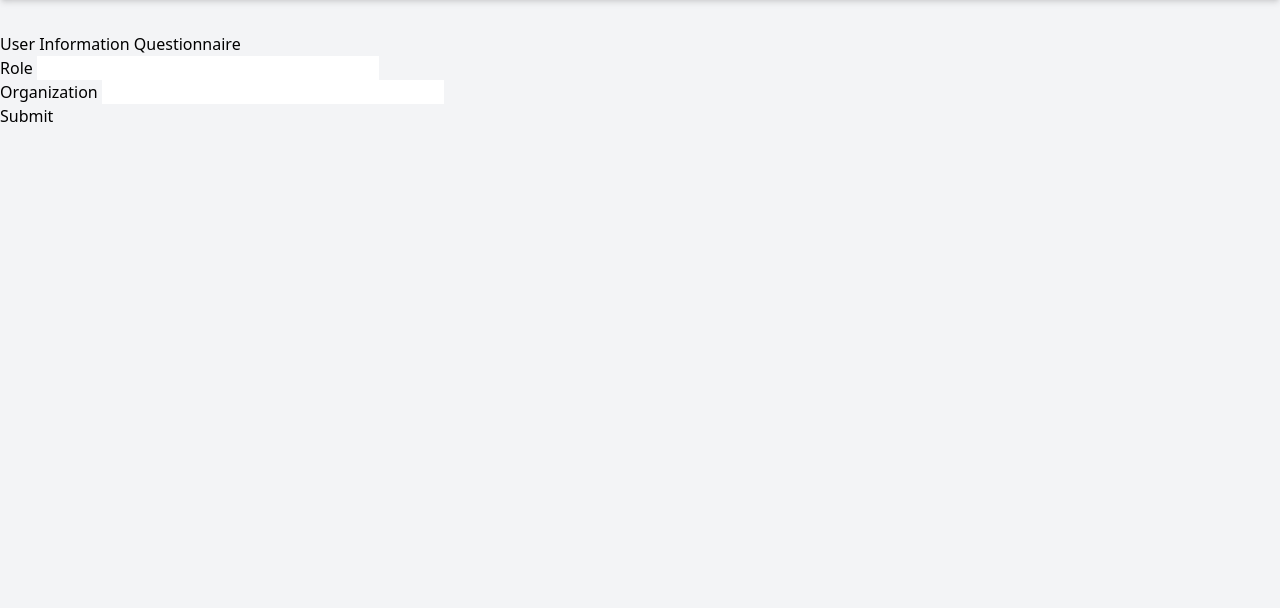
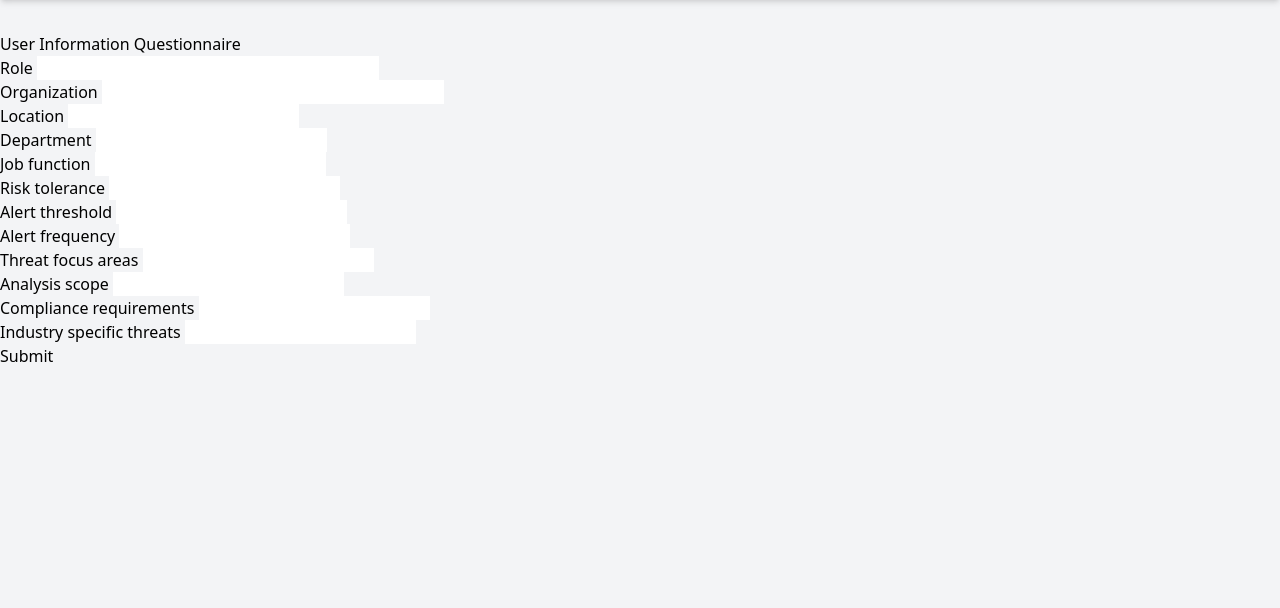
Before and after one commit to HillviewCap/ironmonkey, a Python web app: template app/templates/questionnaire.html in a window 1280 px wide. Shown: the part 72-680 px from the top of the page. Run offline with Jinja, Linux system fonts and the light colour scheme; the template is opened without the code that fills it, so the values that code supplies are empty, except form fields; tables that the repository leaves empty hold one stand-in row (values such as "Sample post"); form fields are guessed from the names that the template uses; some libraries are stand-ins or nearby versions.

Commit message:
feat: Complete form handling and template for UserQuestionnaire feature

```diff
--- a/app/templates/questionnaire.html
+++ b/app/templates/questionnaire.html
@@ -10,7 +10,36 @@
     <div class="form-group">
       {{ form.organization.label }} {{ form.organization(size=32, class="form-control") }}
     </div>
-    <!-- Add other form fields similarly -->
+    <div class="form-group">
+      {{ form.location.label }} {{ form.location(class="form-control") }}
+    </div>
+    <div class="form-group">
+      {{ form.department.label }} {{ form.department(class="form-control") }}
+    </div>
+    <div class="form-group">
+      {{ form.job_function.label }} {{ form.job_function(class="form-control") }}
+    </div>
+    <div class="form-group">
+      {{ form.risk_tolerance.label }} {{ form.risk_tolerance(class="form-control") }}
+    </div>
+    <div class="form-group">
+      {{ form.alert_threshold.label }} {{ form.alert_threshold(class="form-control") }}
+    </div>
+    <div class="form-group">
+      {{ form.alert_frequency.label }} {{ form.alert_frequency(class="form-control") }}
+    </div>
+    <div class="form-group">
+      {{ form.threat_focus_areas.label }} {{ form.threat_focus_areas(class="form-control") }}
+    </div>
+    <div class="form-group">
+      {{ form.analysis_scope.label }} {{ form.analysis_scope(class="form-control") }}
+    </div>
+    <div class="form-group">
+      {{ form.compliance_requirements.label }} {{ form.compliance_requirements(class="form-control") }}
+    </div>
+    <div class="form-group">
+      {{ form.industry_specific_threats.label }} {{ form.industry_specific_threats(class="form-control") }}
+    </div>
     <div class="form-group">
       {{ form.submit(class="btn btn-primary") }}
     </div>
```
Also changed, not shown: app/blueprints/main/__init__.py (+20 -2 lines).
